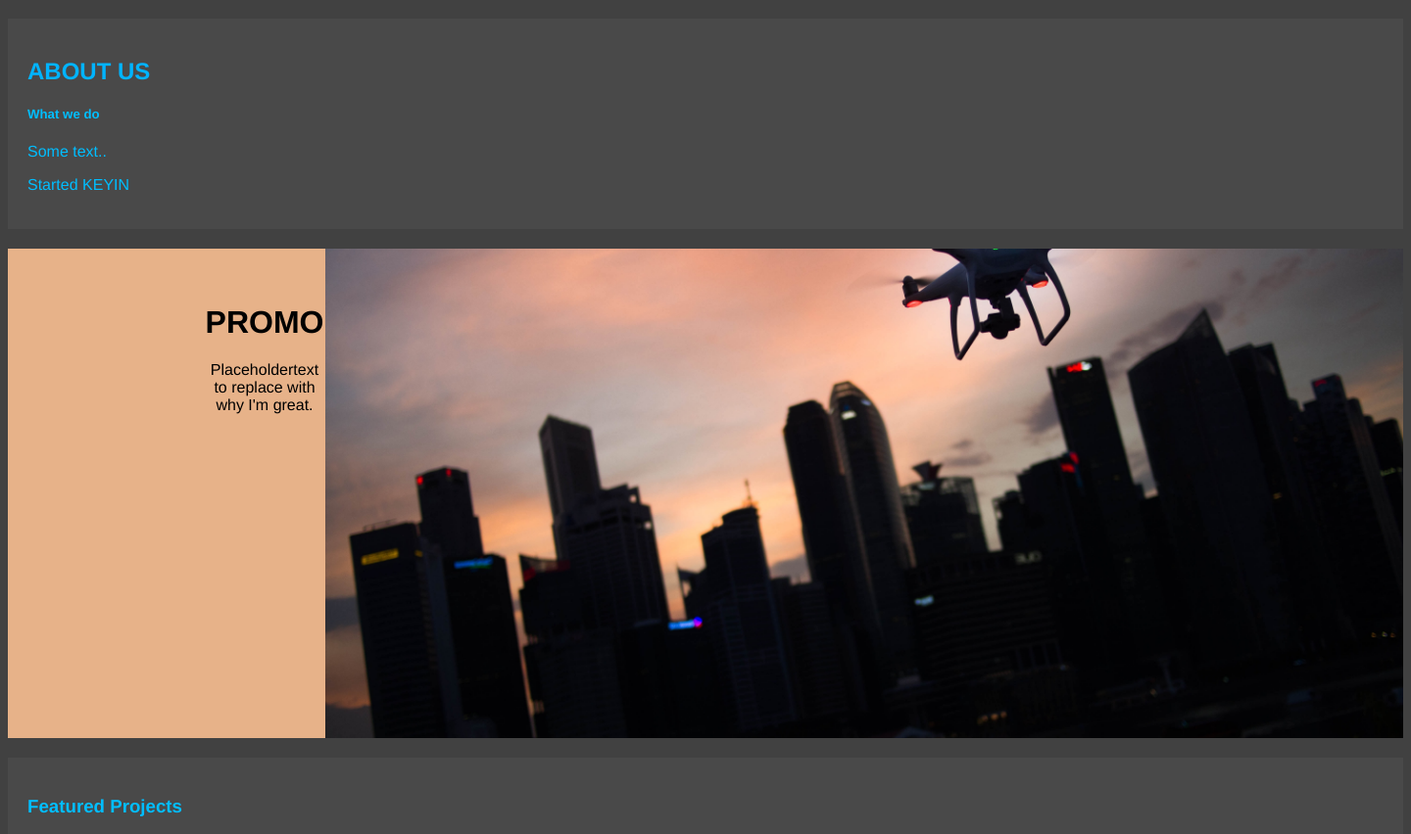
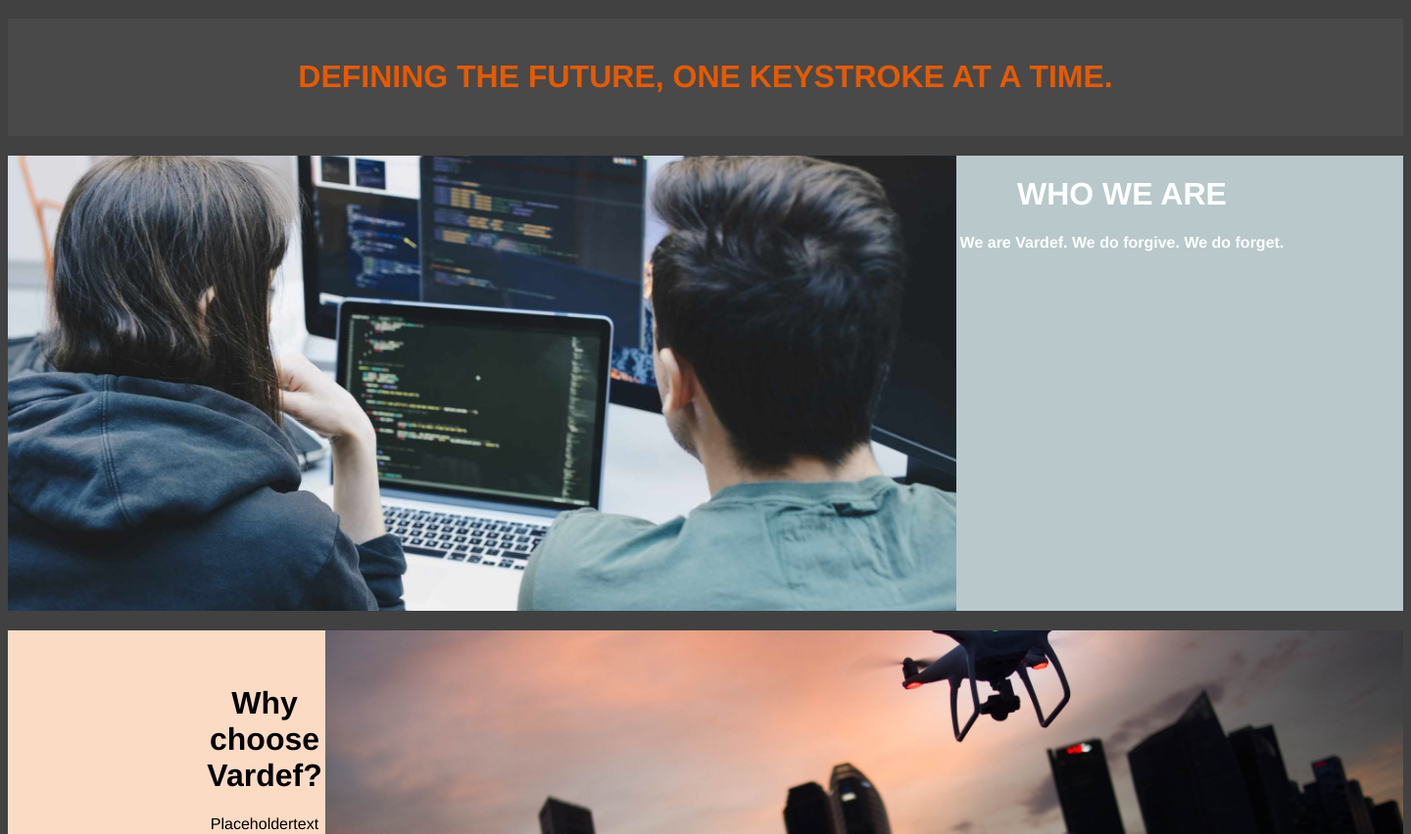
Before and after one commit to Daniel-HarrisNL/web_practice, a Flask app: page / in a window 1440 px wide. Shown: the part 646-1498 px from the top of the page at 98% size. Run offline with Flask 2, Linux system fonts and the light colour scheme.

Commit message:
More style changes.

```diff
--- a/static/style.css
+++ b/static/style.css
@@ -167,8 +174,57 @@ img {
   color: rgb(0,190,255);
 }
 
+.featuredcard {
+  background-color: white;
+  text-align: center;
+  padding: 20px;
+  margin-top: 20px;
+  color: gray;
+}
+
+.spacercard {
+  background-color: rgb(73,73,73);
+  padding: 20px;
+  text-align: center;
+  margin-top: 20px;
+  color: white;
+}
+
+.herocard {
+  background-color: rgb(73,73,73);
+  text-align: center;
+  padding: 20px;
+  margin-top: 20px;
+  color: rgb(229,90,0);
+}
+
+.aboutcard {
+  background-color: rgb(184,200,203);
+  margin-top: 20px;
+  color: black;
+}
+
+.aboutimageleft{
+  float: left;
+  padding-right: 20px;
+  background-color: rgb(48,48,48);
+  background-image: url('images/about_splash.jpeg');
+  background-repeat: no-repeat;
+  background-size: cover;
+  height: 465px;
+  width: 968px;
+  background-position: center;
+}
+.aboutright{
+  float: left;
+  padding-right: 120px;
+  height: 465px;
+  color: white;
+  text-align: center;
+}
+
 .promocard {
-  background-color: rgb(231,178,137);
+  background-color: rgb(252,219,197);
   margin-top: 20px;
   color: black;
 }
--- a/templates/home.html
+++ b/templates/home.html
@@ -19,20 +19,34 @@
 <div class="header"></div>
 
 <div class="row">
-
-        <div class="card">
-            <h2>ABOUT US</h2>
-            <h5>What we do</h5>
-            <p>Some text..</p>
-            <p>Started KEYIN</p>
+        <!-- Hero Text -->
+        <div class="herocard">
+            <h1>DEFINING THE FUTURE, ONE KEYSTROKE AT A TIME.</h1>
         </div>
 
-            <!-- Why Choose Us Section -->
+
+
+        <!-- Abouut Section -->
+        <div class="aboutcard">
+            <div class="col-container">
+                <div class="col">
+                    <div class="aboutimageleft"></div>
+                </div>
+                <div class="col">
+                    <div class="aboutright">
+                        <h1>WHO WE ARE</h1>
+                        <h4>We are Vardef. We do forgive. We do forget. </h4>
+                    </div>
+                </div>
+            </div>
+        </div>
+
+        <!-- Why Choose Us Section -->
         <div class="promocard">
             <div class="col-container">
                 <div class="col">
                     <div class="promoleft">
-                         <h1>PROMO</h1>
+                         <h1>Why choose Vardef?</h1>
                          <p>Placeholdertext to replace with why I'm great.</p>
                     </div>
                 </div>
@@ -43,22 +57,28 @@
         </div>
         </div>
 
+        <!-- Spacer -->
+        <div class="spacercard">
+            <h2>"We aspire to make your dream a reality, building it as if it were our own." - Some guy somewhere, probably.</h2>
+        </div>
 
 
-        <div class="card">
-            <h3>Featured Projects</h3>
+
+        <!-- Featured Projects -->
+        <div class="featuredcard">
+            <h1>FEATURED PROJECTS</h1>
 
                 <div class = "threecolumn">
-                    <div class="fakeimg"><h4>Image</h4></div>
+                    <div class="featuredimg1"></div>
                 </div>
                 <div class = "threecolumn">
-                    <div class="fakeimg"><h4>Image</h4></div>
+                    <div class="featuredimg2"></div>
                 </div>
                 <div class = "threecolumn">
-                    <div class="fakeimg"><h4>Image</h4></div>
+                    <div class="featuredimg3"></div>
                 </div>
 
-            <p>Click here to view all of our projects!</p> <!-- Add href link to projects page. -->
+            <h3>Click here to view all of our projects!</h3> <!-- Add href link to projects page. -->
         </div>
 
         <!-- Team Section -->
```
Also changed, not shown: other parts of static/style.css (+25 -18 lines), static/images/about_splash.jpeg (added), static/images/bot_image.jpeg (added), static/images/pi_nas.jpeg (added), static/images/rc_image.jpeg (added).
